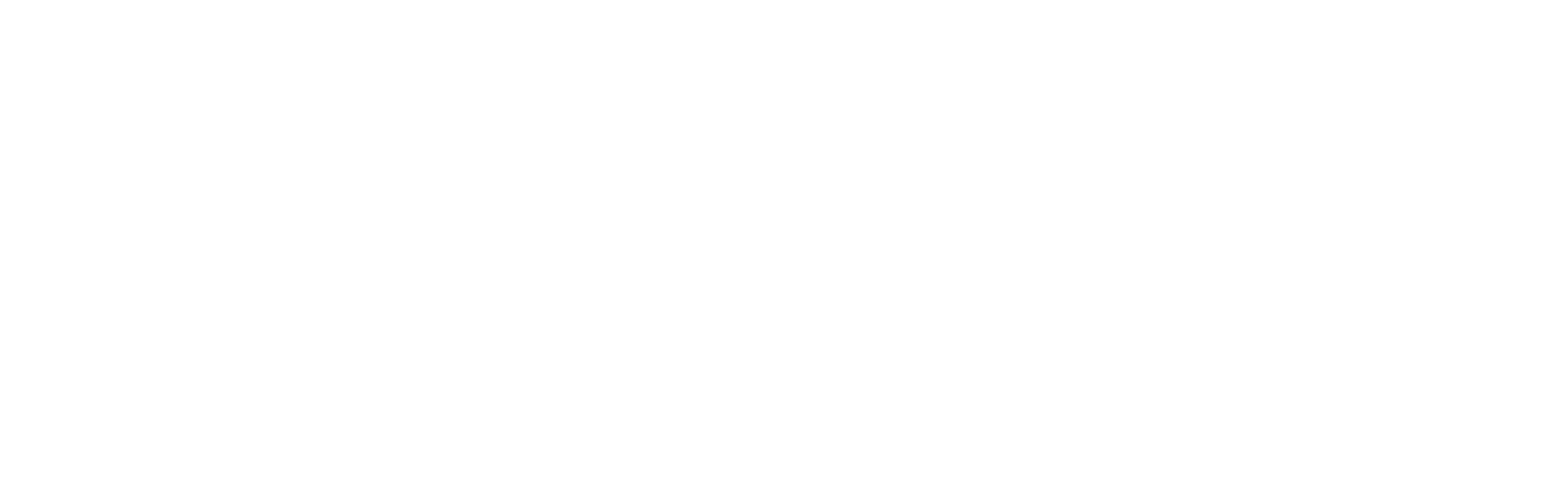
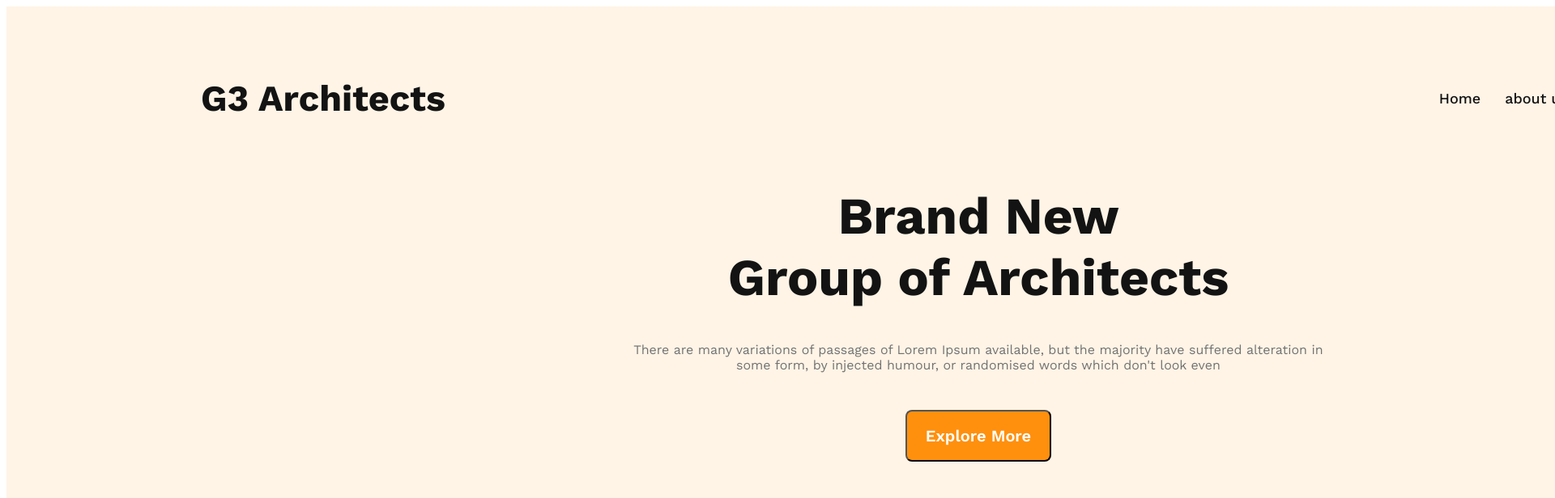
Before and after one commit to saykat277/G3-architechs, a plain HTML site: page index.html in a window 1280 px wide. Shown: the top 616 px of the page at 81% size, 1920 px wide, since content can reach past the window. Drawn offline with nearby package versions, Linux system fonts and the light colour scheme.

Commit message:
banner content added

```diff
--- a/index.html
+++ b/index.html
@@ -3,9 +3,42 @@
 <head>
     <meta charset="UTF-8">
     <meta name="viewport" content="width=device-width, initial-scale=1.0">
-    <title>Build a architech website</title>
+    <title>Document</title>
+    <link rel="stylesheet" href="style.css">
 </head>
 <body>
+    <header class="header">
+        <nav class= nav-bar>
+        <h1 class="nav-title">G3 Architects</h1>
 
+            <ul>
+                <li><a href="">Home</a></li>
+                <li><a href="">about us</a></li>
+                <li><a href=""> contact us</a></li>
+                <li><a href="">log in</a></li>
+            </ul>
+        </nav>
+         <div class="banner">
+            <div class="banner-content">
+                <h1 class="banner-title">Brand New <br> Group of Architects </h1>
+            <p class="banner-description">
+                There are many variations of passages of Lorem Ipsum available,
+                 but the majority have suffered alteration in <br> some form, by injected humour,
+                or randomised words which don't look even
+            </p>
+            </div>
+
+            <button class="button-primary">Explore More</button>
+            <img class="banner-image" src="images/banner.png" alt="">
+
+         </div>
+
+    </header>
+    <main>
+
+    </main>
+    <footer>
+
+    </footer>
 </body>
 </html>
--- a/style.css
+++ b/style.css
@@ -0,0 +1,82 @@
+
+  @import url('https://fonts.googleapis.com/css2?family=Work+Sans:wght@300;400;500;600;700;800&display=swap');
+
+*{
+    font-family: 'Work Sans', sans-serif;
+}
+.header{
+    background: rgba(255, 144, 14, 0.10);
+    padding: 50px 240px;
+    width: 1920px;
+height: 1322px;
+
+}
+nav{
+    display: flex;
+    justify-content: space-between;
+    text-align: center;
+    align-items: center;
+}
+nav > ul{
+    display: flex;
+}
+
+.nav-title{
+    color: #131313;
+font-family: Work Sans;
+font-size: 45px;
+font-weight: 700;
+}
+nav li{
+    list-style: none;
+    margin-right: 30px;
+}
+
+nav li a{
+    text-decoration: none;
+    color: #131313;
+text-align: center;
+font-family: Work Sans;
+font-size: 18px;
+font-weight: 500;
+}
+.banner-content{
+    width: 862px;
+    color : #131313;
+text-align: center;
+font-family: Work Sans;
+margin: 0 auto;
+
+}
+.banner-title{
+font-family: Work Sans;
+font-size: 64px;
+font-weight: 700;
+}
+.banner-description{
+    color:  #727272;
+text-align: center;
+font-family: Work Sans;
+font-size: 16px;
+font-weight: 400;
+}
+.button-primary{
+    width: 180px;
+height: 64px;
+text-align: center;
+margin: 30px 870px 50px 870px;
+border-radius: 8px;
+background: #FF900E;
+
+color: #FFF;
+text-align: center;
+font-family: Work Sans;
+font-size: 20px;
+font-weight: 600;
+}
+.banner-image{
+    width: 1440px;
+height: 700px;
+border-radius: 8px;
+margin: 0px 240px 45px 240px;
+}
```
